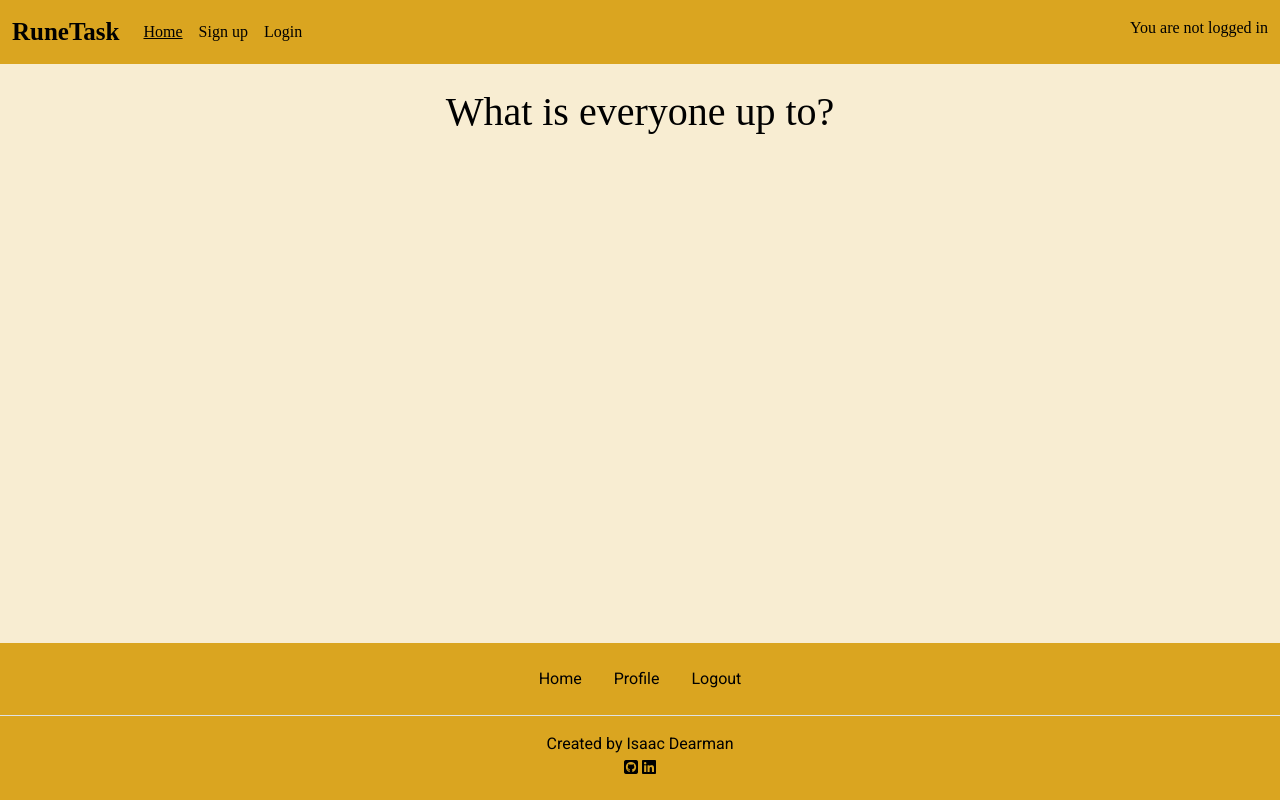
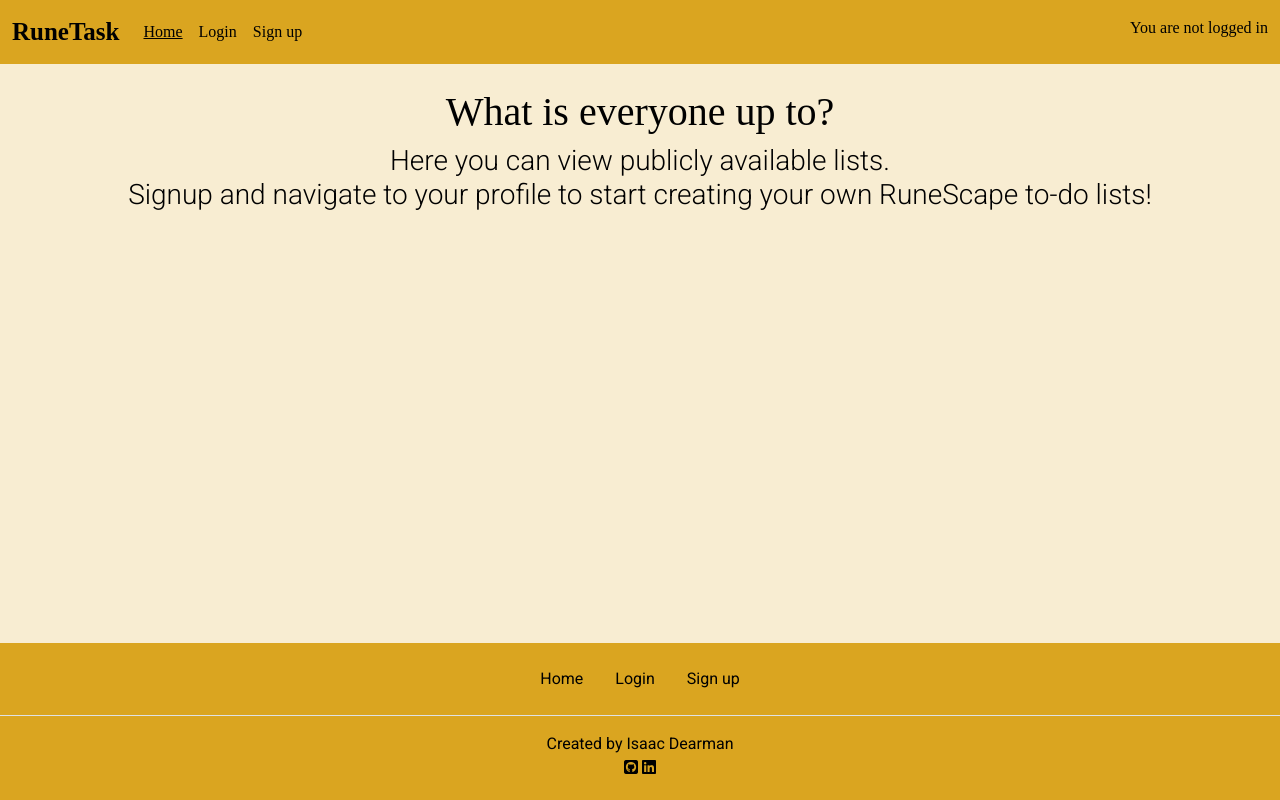
Before and after one commit to Code-Dearman/Django-Capstone, a Django app: page / in a window 1280 px wide. Run offline with Django 4.2, Linux system fonts and the light colour scheme; data that the repository does not hold is empty; some libraries are stand-ins or nearby versions; some web fonts are replaced.

Commit message:
add information to single_list_view

```diff
--- a/static/css/style.css
+++ b/static/css/style.css
@@ -1,5 +1,6 @@
 /* ----------------------------------------------------- Font Import */
 @import url('https://fonts.googleapis.com/css2?family=Metamorphous&family=Roboto:ital,wght@0,100;0,300;0,400;0,500;0,700;0,900;1,100;1,300;1,400;1,500;1,700;1,900&display=swap');
+
 
 /* ----------------------------------------------------- General Styles */
 body {
@@ -23,6 +24,11 @@ main {
 
 h1, h2, h3 {
     font-family: "Metamorphous", serif;
+}
+
+.subHeading {
+    color: #232b2b;
+    font-weight: 300;
 }
 
 
--- a/templates/index.html
+++ b/templates/index.html
@@ -59,14 +59,13 @@
                             aria-current="page">Logout</a></li>
 
                     {% else %}
-
+                    <li class="nav-item">
+                        <a href="{% url 'account_login' %}"
+                            class="nav-link textMain {% if request.path == account_login %} active {% endif %}">Login</a>
+                    </li>
                     <li class="nav-item">
                         <a href="{% url 'account_signup' %}"
                             class="nav-link textMain {% if request.path == signup_url %} active {% endif %}">Sign up</a>
-                    </li>
-                    <li class="nav-item">
-                        <a href="{% url 'account_login' %}"
-                            class="nav-link textMain {% if request.path == account_login %} active {% endif %}">Login</a>
                     </li>
                     {% endif %}
                     </ul>
@@ -101,14 +100,23 @@
     <footer class="pt-3 pb-1 footerContainer">
         <ul class="nav justify-content-center border-bottom pb-3 mb-3">
             <li class="nav-item">
-                <a href="" class="nav-link textMain">Home</a>
+                <a href="{% url 'home' %}" class="nav-link textMain">Home</a>
+            </li>
+            {% if user.is_authenticated %}
+            <li class="nav-item">
+                <a href="{% url 'profile' %}" class="nav-link textMain">Profile</a>
             </li>
             <li class="nav-item">
-                <a href="" class="nav-link textMain">Profile</a>
+                <a href="{% url 'account_logout' %}" class="nav-link textMain">Logout</a>
+            </li>
+            {% else %}
+            <li class="nav-item">
+                <a href="{% url 'account_login' %}" class="nav-link textMain">Login</a>
             </li>
             <li class="nav-item">
-                <a href="" class="nav-link textMain">Logout</a>
+                <a href="{% url 'account_signup' %}" class="nav-link textMain">Sign up</a>
             </li>
+            {% endif %}
         </ul>
         <p class="text-center textMain">Created by Isaac Dearman
             <br>
--- a/to_do/templates/to_do/to_do_list.html
+++ b/to_do/templates/to_do/to_do_list.html
@@ -7,10 +7,14 @@
 {% if user.is_authenticated %}
 
 <h1 class="text-center textMain mt-4 mb-2">Welcome back, {{ user }}. Have a look around...</h1>
+<p class="text-center textMain mt -4 mb-2 mx-2 h3 subHeading">Check out what everyone else has been up to or head to your
+    profile to start making new lists.</p>
 
 {% else %}
 
 <h1 class="text-center textMain mt-4 mb-2">What is everyone up to?</h1>
+<p class="text-center textMain mt -4 mb-2 mx-2 h3 subHeading">Here you can view publicly available lists. <br> Signup
+    and navigate to your profile to start creating your own RuneScape to-do lists!</p>
 
 {% endif %}
 
```
Also changed, not shown: to_do/templates/to_do/single_list.html (+9 -0 lines).
